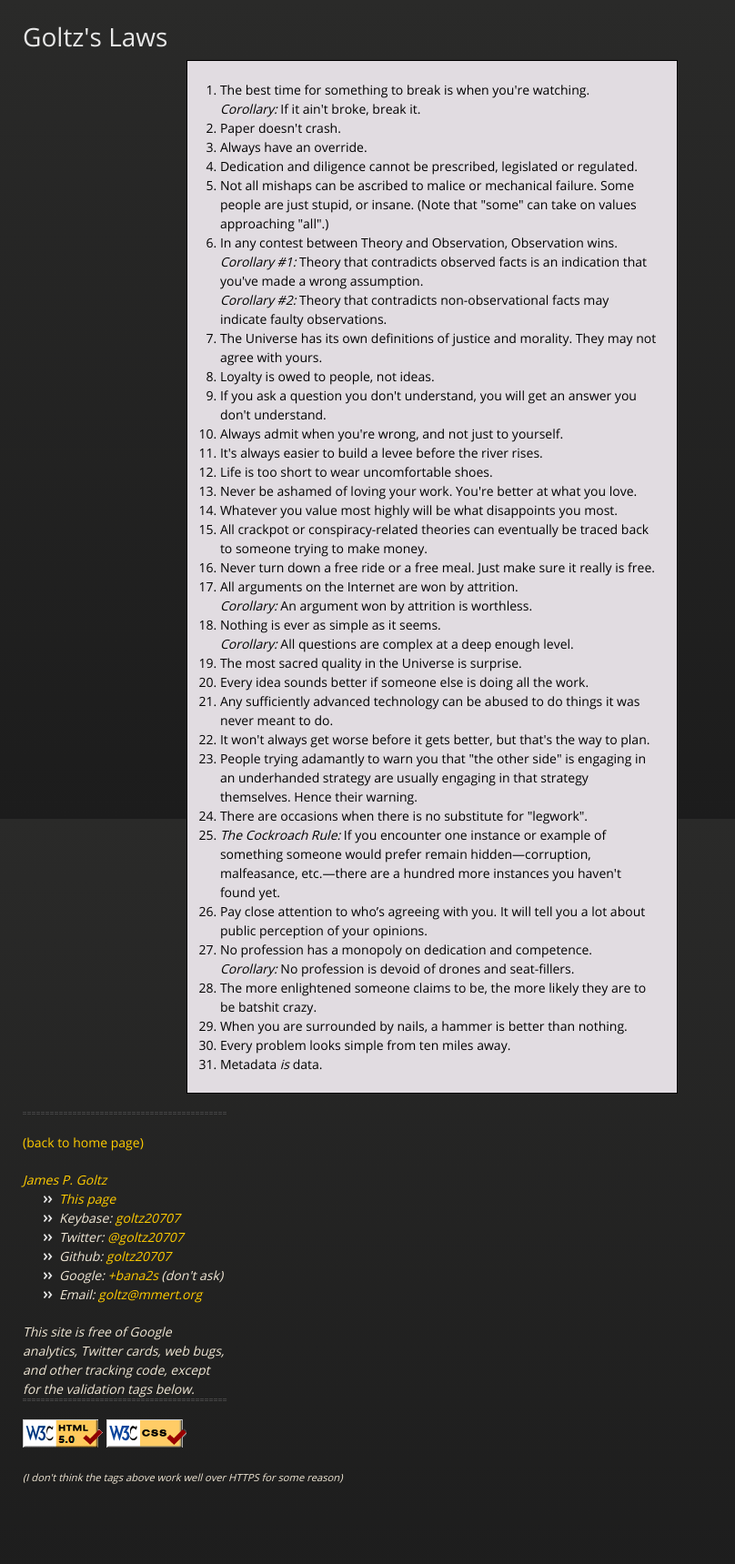
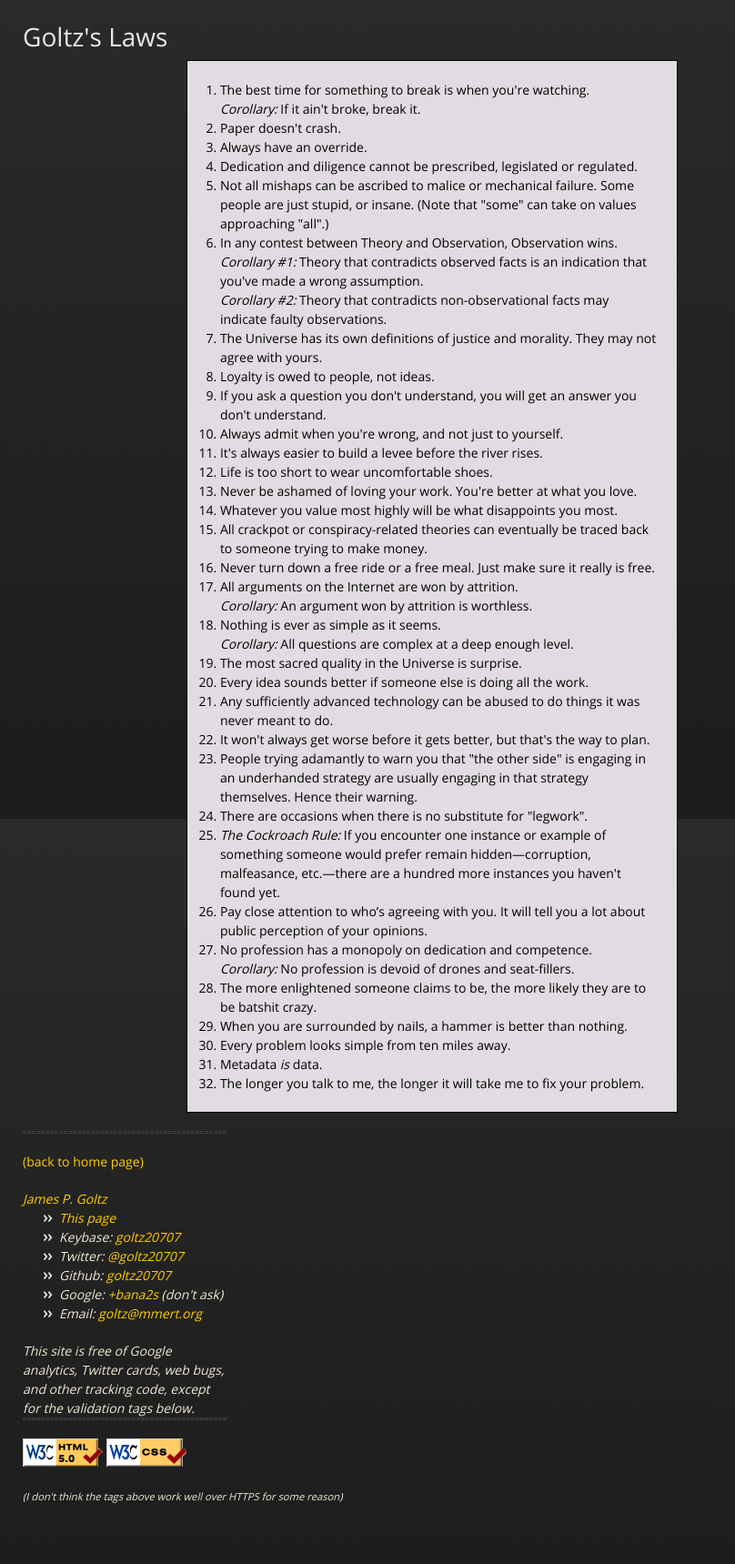
Before and after one commit to goltz20707/goltz20707.github.io, a Jekyll site: the page built from laws.html, in a window 1280 px wide. Shown: the whole page at 91% size, without its empty margins (0-808 px from the left). Built offline with Jekyll 4.4.1, drawn with Linux system fonts in a browser that asks for light colours; before the commit the page ends 1698 px from its top, so only the background shows below that.

Commit message:
Added length-of-speech rule.

```diff
--- a/laws.html
+++ b/laws.html
@@ -73,4 +73,6 @@ title: "Goltz's Laws"
 	nothing.</li>
       <li>Every problem looks simple from ten miles away.</li>
       <li>Metadata <em>is</em> data.</li>
+      <li>The longer you talk to me, the longer it will take me to
+      fix your problem.</li>
     </ol>
```
